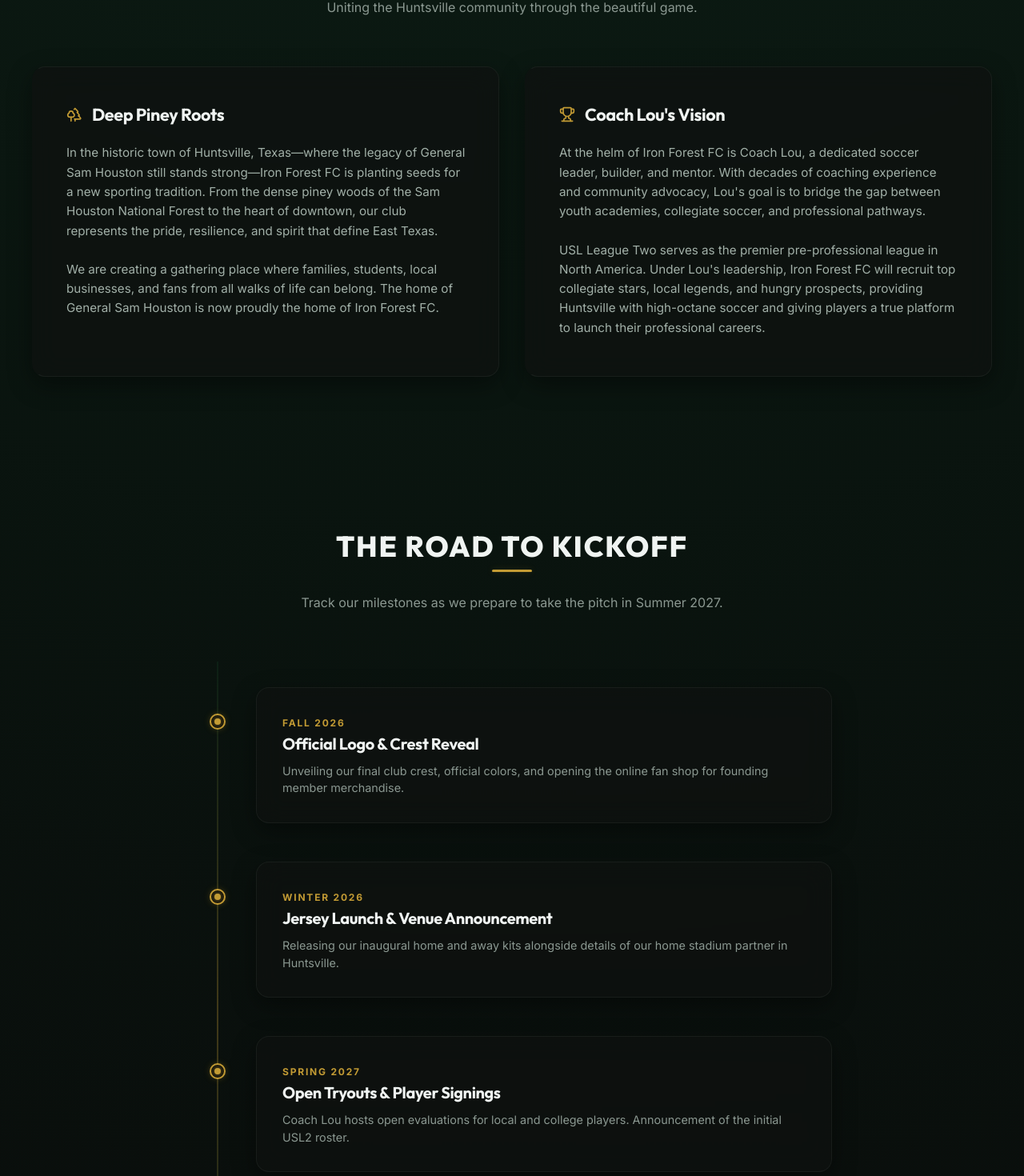
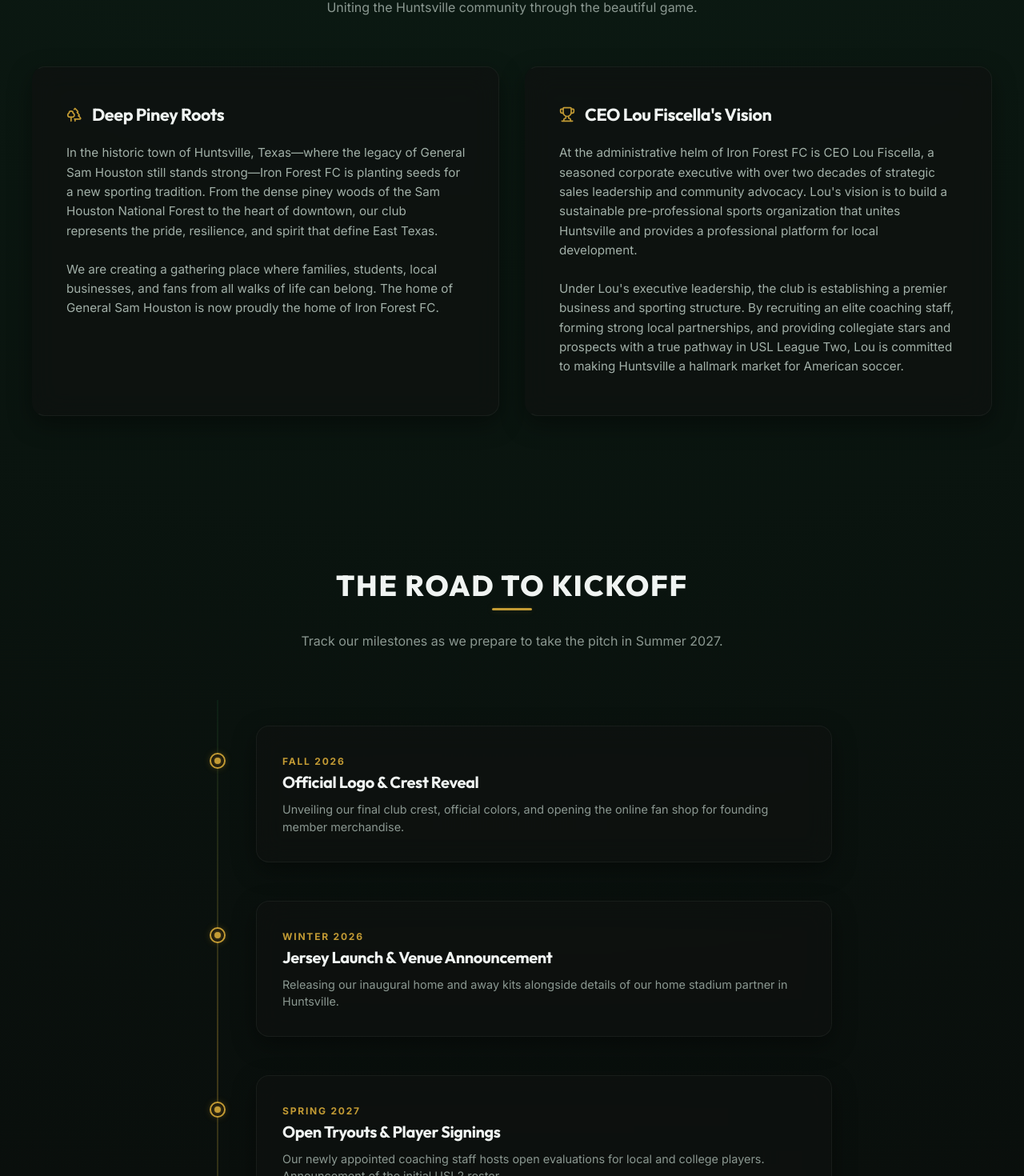
Before and after one commit to AliMoshfeghian/ironforestfc.com, a Next.js app: page / in a window 1280 px wide. Shown: the part 1218-2688 px from the top of the page at 80% size. Built offline with nearby package versions, Linux system fonts and the light colour scheme.

Commit message:
chore: pivot Lou Fiscella from Coach to CEO and refer to coaching/technical staff instead

```diff
--- a/src/app/layout.js
+++ b/src/app/layout.js
@@ -18,7 +18,7 @@
 export const metadata = {
   title: "Iron Forest FC | Huntsville, TX USL League Two Soccer",
   description: "Official teaser page for Iron Forest FC, Huntsville Texas' upcoming pre-professional soccer club. Kicking off in USL League Two Summer 2027.",
-  keywords: ["Iron Forest FC", "Huntsville Soccer", "Huntsville TX Soccer", "USL2 Huntsville", "USL League Two", "East Texas Soccer", "Lou Soccer Coach"],
+  keywords: ["Iron Forest FC", "Huntsville Soccer", "Huntsville TX Soccer", "USL2 Huntsville", "USL League Two", "East Texas Soccer", "Lou Fiscella CEO", "Iron Forest FC CEO"],
   openGraph: {
     title: "Iron Forest FC | Huntsville, TX USL League Two Soccer",
     description: "Official teaser page for Iron Forest FC. Soccer kicks off in Huntsville, TX, Summer 2027.",
--- a/src/app/page.js
+++ b/src/app/page.js
@@ -91,12 +91,12 @@
               </div>
 
               <div className={`${styles.storyTextCard} glass-panel`}>
-                <h3 className={styles.cardTitle}><Trophy className={styles.goldText} size={20} /> Coach Lou's Vision</h3>
+                <h3 className={styles.cardTitle}><Trophy className={styles.goldText} size={20} /> CEO Lou Fiscella's Vision</h3>
                 <p>
-                  At the helm of Iron Forest FC is Coach Lou, a dedicated soccer leader, builder, and mentor. With decades of coaching experience and community advocacy, Lou's goal is to bridge the gap between youth academies, collegiate soccer, and professional pathways.
+                  At the administrative helm of Iron Forest FC is CEO Lou Fiscella, a seasoned corporate executive with over two decades of strategic sales leadership and community advocacy. Lou's vision is to build a sustainable pre-professional sports organization that unites Huntsville and provides a professional platform for local development.
                 </p>
                 <p>
-                  USL League Two serves as the premier pre-professional league in North America. Under Lou's leadership, Iron Forest FC will recruit top collegiate stars, local legends, and hungry prospects, providing Huntsville with high-octane soccer and giving players a true platform to launch their professional careers.
+                  Under Lou's executive leadership, the club is establishing a premier business and sporting structure. By recruiting an elite coaching staff, forming strong local partnerships, and providing collegiate stars and prospects with a true pathway in USL League Two, Lou is committed to making Huntsville a hallmark market for American soccer.
                 </p>
               </div>
             </div>
@@ -135,7 +135,7 @@
                 <div className={`${styles.timelineContent} glass-panel`}>
                   <span className={styles.timelineDate}>SPRING 2027</span>
                   <h4>Open Tryouts & Player Signings</h4>
-                  <p>Coach Lou hosts open evaluations for local and college players. Announcement of the initial USL2 roster.</p>
+                  <p>Our newly appointed coaching staff hosts open evaluations for local and college players. Announcement of the initial USL2 roster.</p>
                 </div>
               </div>
 
@@ -222,9 +222,9 @@
               </div>
 
               <div className={`${styles.faqCard} glass-panel`}>
-                <h4>How can local players get evaluated by Coach Lou?</h4>
+                <h4>How can local players get evaluated for the squad?</h4>
                 <p>
-                  Pre-registration for scouting is open! Simply click the "Players" tab in our sign-up section and enter your details. We will email you with registration forms, dates, and locations for our Spring 2027 open tryout camps.
+                  Pre-registration for scouting is open! Simply click the "Players" tab in our sign-up section and enter your details. We will email you with registration forms, dates, and locations for our Spring 2027 open tryout camps hosted by our coaching staff.
                 </p>
               </div>
             </div>
--- a/src/components/Forms.js
+++ b/src/components/Forms.js
@@ -136,7 +136,7 @@
             <h4 className={styles.successTitle}>WELCOME TO THE FOREST!</h4>
             <p className={styles.successText}>
               {activeTab === "fans" && "You've successfully subscribed! We will notify you of logo reveals, ticket launches, and merch pre-orders."}
-              {activeTab === "players" && "Your player inquiry has been submitted to Head Coach Lou. We will reach out when pre-season tryout dates are announced."}
+              {activeTab === "players" && "Your player inquiry has been submitted to the Iron Forest FC technical staff. We will reach out when pre-season tryout dates are announced."}
               {activeTab === "sponsors" && "Thank you for supporting Huntsville soccer. A partnership manager will contact you shortly to discuss collaboration opportunities."}
             </p>
             <button
@@ -199,7 +199,7 @@
             {activeTab === "players" && (
               <div className={styles.inputGroupContainer}>
                 <p className={styles.tabDescription}>
-                  Aspiring to play pre-professional soccer in USL2? Pre-register your interest for open tryouts and evaluations with Coach Lou.
+                  Aspiring to play pre-professional soccer in USL2? Pre-register your interest for open tryouts and evaluations with our coaching staff.
                 </p>
                 <div className={styles.gridFields}>
                   <div className={styles.inputField}>
```
